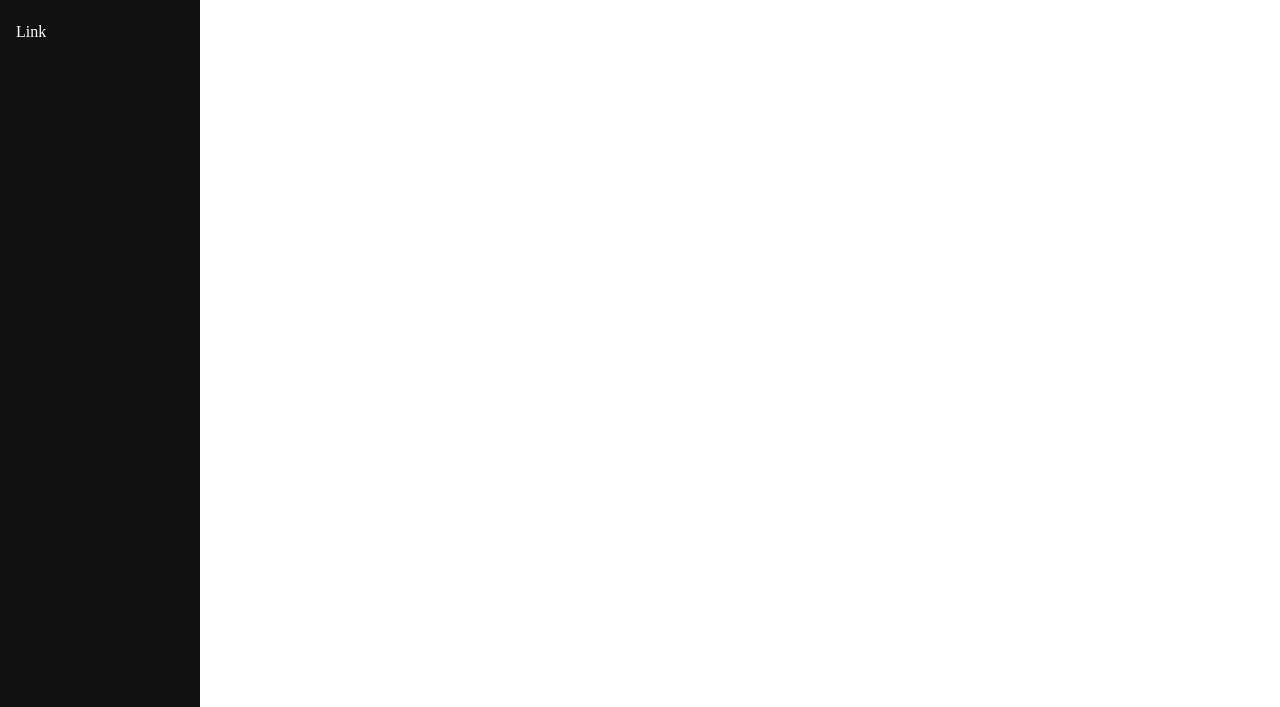
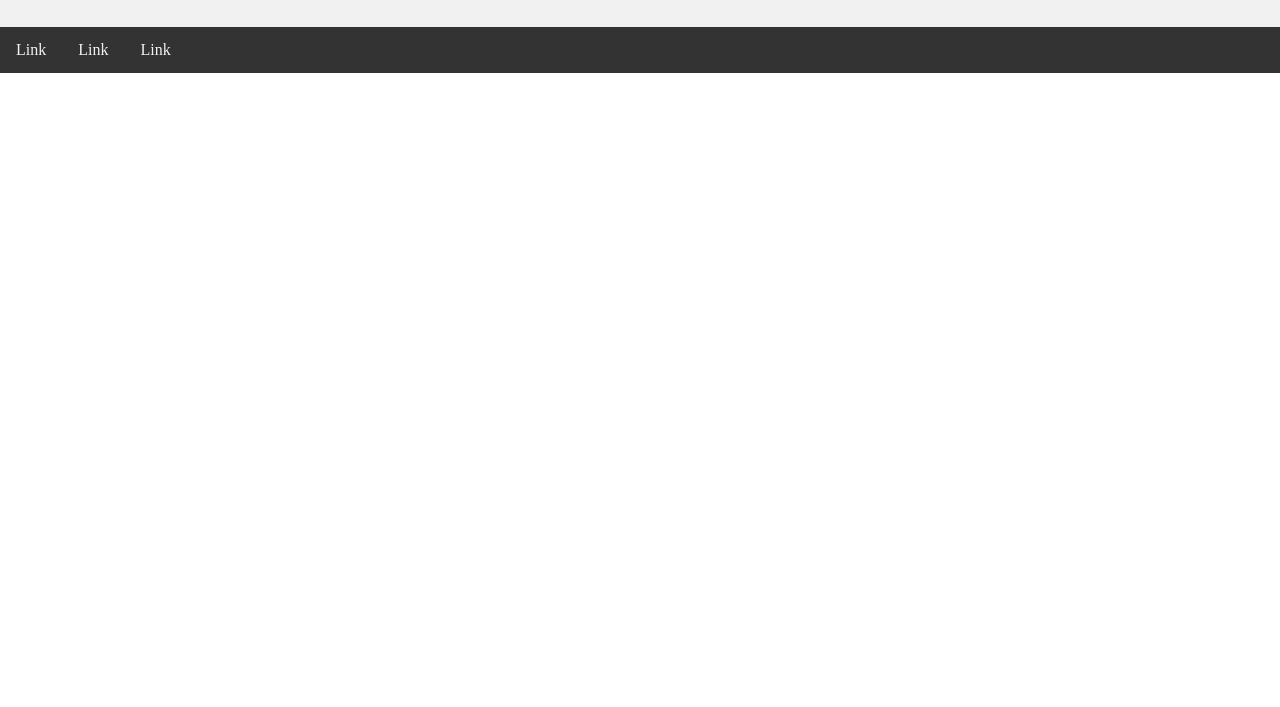
Before and after one commit to BRANDON4566/BRANDON4566.github.io, a plain HTML site: page index.html in a window 1280 px wide. Shown: the part 93-800 px from the top of the page. Drawn offline with Linux system fonts and the light colour scheme.

Commit message:
Update index.html

```diff
--- a/index.html
+++ b/index.html
@@ -1,7 +1,7 @@
 <!DOCTYPE html>
 <html lang="en">
 <head>
-<title></title>
+<title>CSS Website Layout</title>
 <meta charset="utf-8">
 <meta name="viewport" content="width=device-width, initial-scale=1">
 <style>
@@ -10,55 +10,50 @@
 }
 
 body {
-    margin: 0;
-}
-
-/* Style the side navigation */
-.sidenav {
-    height: 100%;
-    width: 200px;
-    position: fixed;
-    z-index: 1;
-    top: 0;
-    left: 0;
-    background-color: #111;
-    overflow-x: hidden;
+  margin: 0;
 }
 
 
-/* Side navigation links */
-.sidenav a {
-    color: white;
-    padding: 16px;
-    text-decoration: none;
-    display: block;
+.header {
+    background-color: #f1f1f1;
+    padding: 20px;
+    text-align: center;
 }
 
-/* Change color on hover */
-.sidenav a:hover {
+
+.topnav {
+    overflow: hidden;
+    background-color: #333;
+}
+
+
+.topnav a {
+    float: left;
+    display: block;
+    color: #f2f2f2;
+    text-align: center;
+    padding: 14px 16px;
+    text-decoration: none;
+}
+
+
+.topnav a:hover {
     background-color: #ddd;
     color: black;
-}
-
-/* Style the content */
-.content {
-    margin-left: 200px;
-    padding-left: 20px;
 }
 </style>
 </head>
 <body>
 
-<div class="sidenav">
+<div class="header">
+  <h1>Header</h1>
+</div>
+
+<div class="topnav">
   <a href="#">Link</a>
   <a href="#">Link</a>
   <a href="#">Link</a>
 </div>
 
-<div class="content">
-
-
-</div>
-
 </body>
 </html>
```
